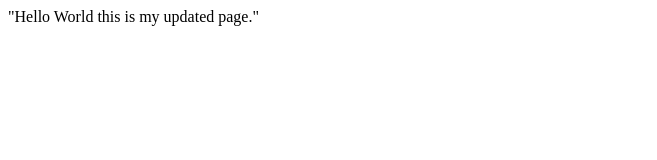
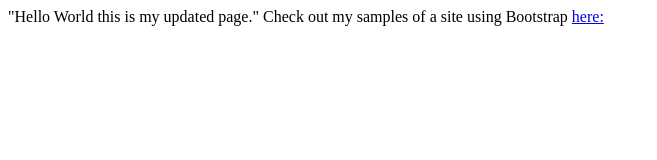
Before and after one commit to scobar11/scobar11.github.io, a plain HTML site: page index.html in a window 1280 px wide. Shown: the whole page, without its empty margins (0-657 px from the left). Drawn offline with Linux system fonts and the light colour scheme.

Commit message:
prj boot link

```diff
--- a/index.html
+++ b/index.html
@@ -1 +1,3 @@
 "Hello World this is my updated page."
+
+Check out my samples of a site using Bootstrap <a href = "http://scobar11.github.io/project-bootstrap/">here:</a>
```
